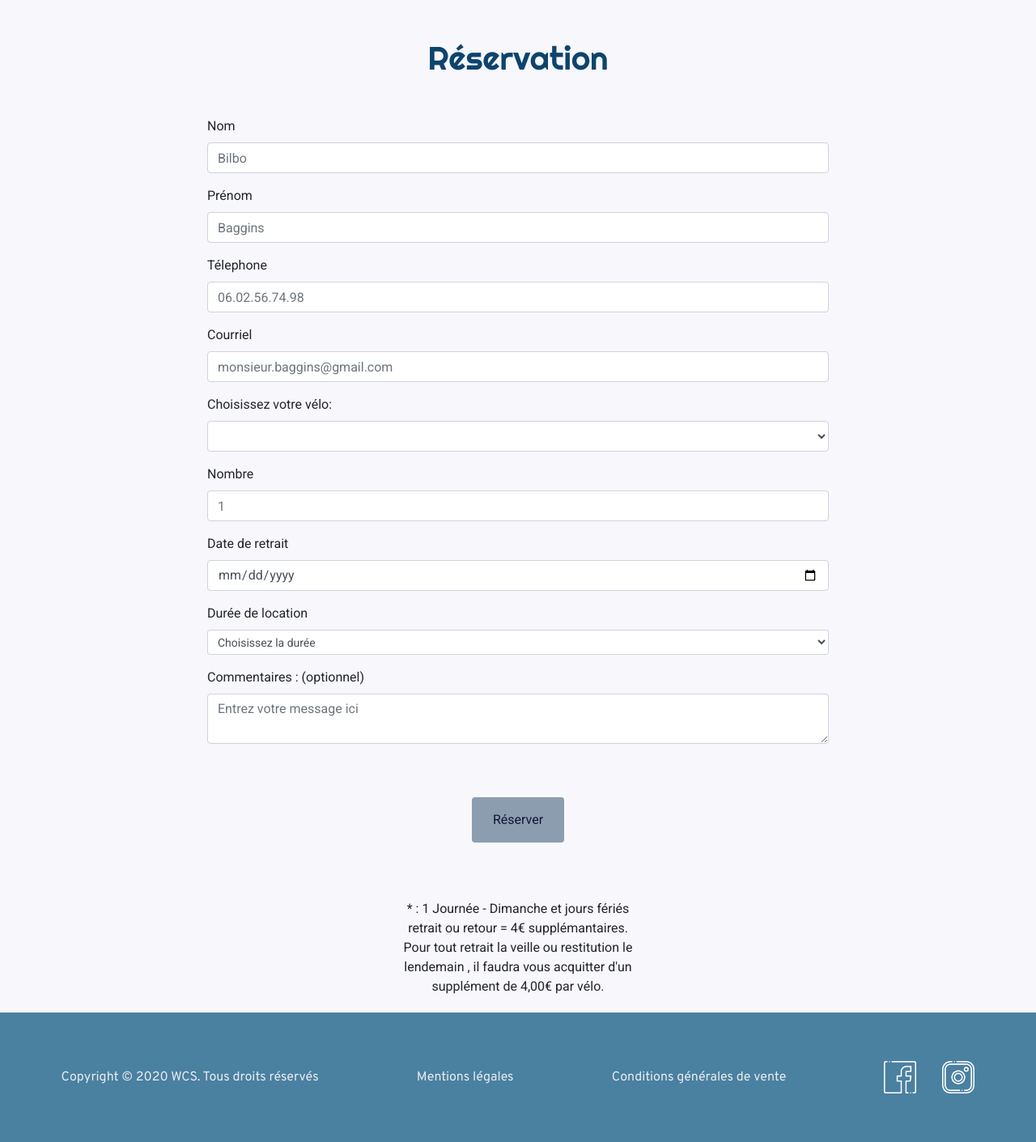
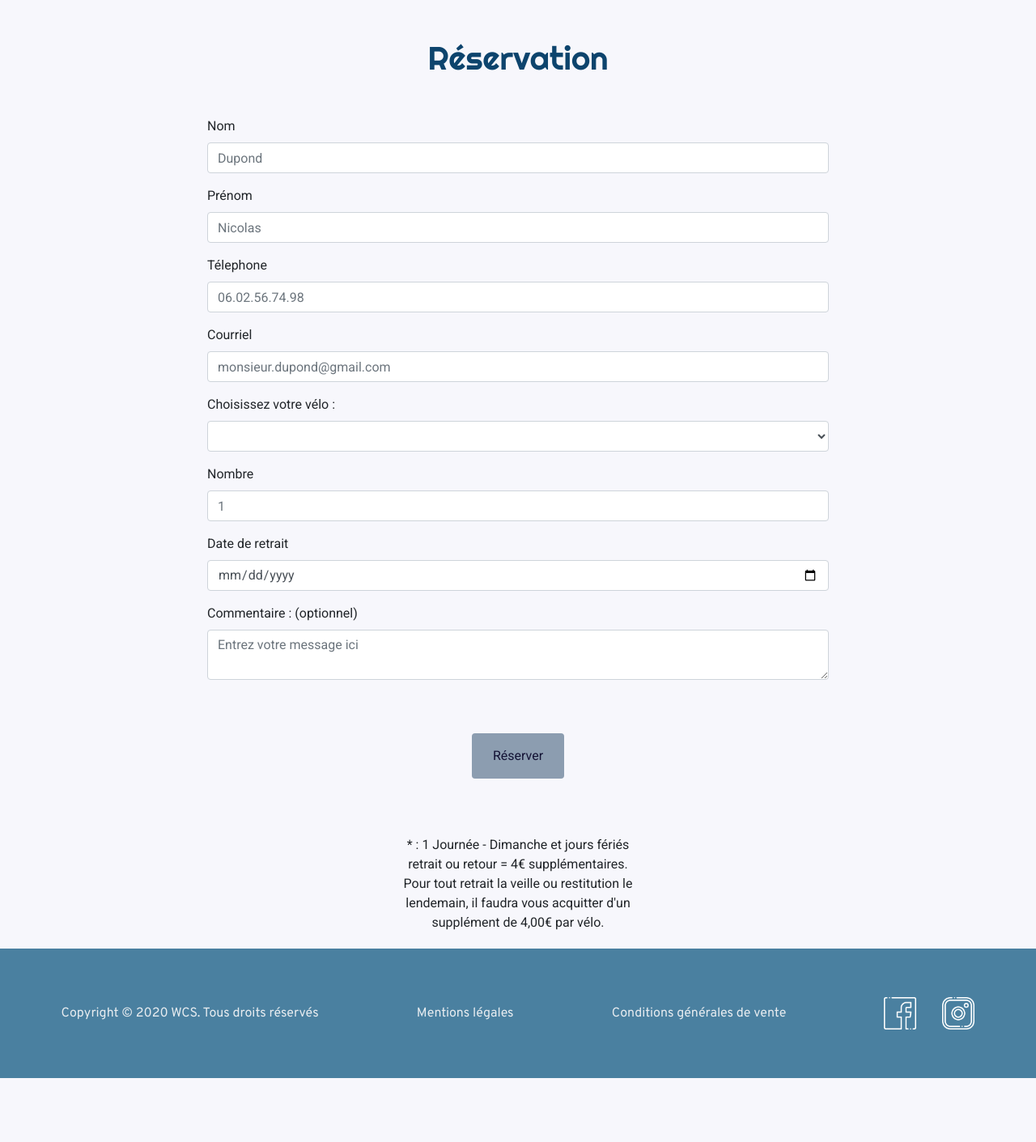
Before and after one commit to WildCodeSchool/orleans-php-202009-project-dfj-location, a PHP site: template src/View/Reservation/reservation.html.twig in a window 1280 px wide. Shown: the part 80-1491 px from the top of the page at 81% size. After the commit the page ends 1412 px from the top, so only its background shows below. Run offline with PHP 8.4, Linux system fonts and the light colour scheme; the template is opened without the code that fills it, so the values that code supplies are empty; some libraries are stand-ins or nearby versions.

Commit message:
made corrections

```diff
--- a/src/Model/ReservationManager.php
+++ b/src/Model/ReservationManager.php
@@ -5,7 +5,6 @@ namespace App\Model;
 class ReservationManager extends AbstractManager
 {
     public const TABLE = 'reservation';
-
 
     public function insert(array $data): int
     {
@@ -26,6 +25,7 @@ class ReservationManager extends AbstractManager
             return (int)$this->pdo->lastInsertId();
         }
     }
+
     public function selectAll(): array
     {
         return parent::selectAll();
--- a/src/View/Reservation/reservation.html.twig
+++ b/src/View/Reservation/reservation.html.twig
@@ -1,5 +1,4 @@
 {% extends 'layout.html.twig' %}
-
 
 {% block title %}
     {{ parent() }} | Reservation
@@ -8,7 +7,6 @@
 {% block stylesheet %}
     <link rel="stylesheet" href="/assets/css/form.css">
 {% endblock %}
-
 
 {% block content %}
     <a id="return"></a>
@@ -25,11 +23,11 @@
 <form action="" method="POST">
     <div class="form-group">
         <label for="lastname">Nom</label>
-        <input class="form-control" type="text" name="lastname" id="lastname" placeholder="Bilbo" required value="{{ data.lastname }}">
+        <input class="form-control" type="text" name="lastname" id="lastname" placeholder="Dupond" required value="{{ data.lastname }}">
     </div>
     <div class="form-group">
         <label for="firstname">Prénom</label>
-        <input class="form-control" type="text" name="firstname" id="firstname" placeholder="Baggins" required value="{{ data.firstname }}">
+        <input class="form-control" type="text" name="firstname" id="firstname" placeholder="Nicolas" required value="{{ data.firstname }}">
     </div>
     <div class="form-group">
         <label for="tel">Télephone</label>
@@ -37,10 +35,10 @@
     </div>
     <div class="form-group">
         <label for="email">Courriel</label>
-        <input class="form-control" type="email" name="email" id="email" placeholder="monsieur.baggins@gmail.com" required value="{{ data.email }}">
+        <input class="form-control" type="email" name="email" id="email" placeholder="monsieur.dupond@gmail.com" required value="{{ data.email }}">
     </div>
     <div class="form-group">
-        <label for="bike">Choisissez votre vélo:</label>
+        <label for="bike">Choisissez votre vélo :</label>
         <select class="form-control" id="bike" name="bike">
             {% for bike in bikes %}
             <option {{ data.bike == bike.id ? 'selected'}} value="{{ bike.id }}">{{ bike.model }} ---  {{ bike.name }}</option>
@@ -56,66 +54,14 @@
         <input class="form-control" type="date" name="date" id="date" placeholder="19/10/2020" required>
     </div>
     <div class="form-group">
-        <label for="last">Durée de location</label>
-        <select class="form-control form-control-sm" name="last" id="last" required>
-            <optgroup label="Adulte VTT ou VTC">
-                <option value="">Choisissez la durée</option>
-                <option value="1/2 Journée">1/2 Journée (15,00€) </option>
-                <option value="1 Journée*">1 Journée* (17,00€) </option>
-                <option value="2 Jours">2 Jours (26,00€) </option>
-                <option value="3 Jours">3 Jours (34,00€) </option>
-                <option value="4 Jours">4 Jours (42,00€) </option>
-                <option value="5 Jours">5 Jours (49,00€) </option>
-                <option value="6 Jours">6 Jours (58,00€) </option>
-                <option value="1 Semaine">1 Semaine (66,00€) </option>
-                <option value="2 Semaines">2 Semaines (136,00€) </option>
-                <option value="Jour supplemantaire">Jour supplemantaire (10,00€) </option>
-            </optgroup>
-            <optgroup label="Enfant (max 20 pouces) VTT ou VTC">
-                <option value="1/2 Journée">1/2 Journée (12,00€) </option>
-                <option value="1 Journée*">1 Journée* (15,00€) </option>
-                <option value="2 Jours">2 Jours (22,00€) </option>
-                <option value="3 Jours">3 Jours (26,00€) </option>
-                <option value="4 Jours">4 Jours (31,00€) </option>
-                <option value="5 Jours">5 Jours (36,00€) </option>
-                <option value="6 Jours">6 Jours (41,00€) </option>
-                <option value="1 Semaine">1 Semaine (45,00€) </option>
-                <option value="2 Semaines">2 Semaines (94,00€) </option>
-                <option value="Jour supplemantaire">Jour supplemantaire (5,00€) </option>
-            </optgroup>
-            <optgroup label="Adulte Tandem">
-                <option value="1 Journée*">1 Journée* (29,00€) </option>
-                <option value="2 Jours">2 Jours (48,00€) </option>
-                <option value="3 Jours">3 Jours (58,00€) </option>
-                <option value="4 Jours">4 Jours (68,00€) </option>
-                <option value="5 Jours">5 Jours (78,00€) </option>
-                <option value="6 Jours">6 Jours (88,00€) </option>
-                <option value="1 Semaine">1 Semaine (98,00€) </option>
-                <option value="Jour supplemantaire">Jour supplemantaire (10,00€) </option>
-            </optgroup>
-            <optgroup label="Adulte Vélo électrique">
-                <option value="1/2 Journée*">1/2 Journée* (20,00€) </option>
-                <option value="1 Jours">1 Jours (30,00€) </option>
-                <option value="2 Jours">2 Jours (47,00€) </option>
-                <option value="3 Jours">3 Jours (65,00€) </option>
-                <option value="4 Jours">4 Jours (85,00€) </option>
-                <option value="5 Jours">5 Jours (105,00€) </option>
-                <option value="6 Jours">6 Jours (123,00€) </option>
-                <option value="1 Semaine">1 Semaine (142,00€) </option>
-                <option value="Jour supplemantaire">Jour supplemantaire (10,00€) </option>
-            </optgroup>
-        </select>
-    </div>
-    <div class="form-group">
-        <label for="message">Commentaires : (optionnel)</label>
+        <label for="message">Commentaire : (optionnel)</label>
         <textarea class="form-control" id="message" name="message" placeholder="Entrez votre message ici">{{ data.message }}</textarea>
     </div>
-
     <button class="btn" id="submit">Réserver</button>
 </form>
 <div class="info-form">
-    <p class="form-star">* : 1 Journée - Dimanche et jours fériés retrait ou retour = 4€ supplémantaires.
-        Pour tout retrait la veille ou restitution le lendemain , il faudra vous acquitter
+    <p class="form-star">* : 1 Journée - Dimanche et jours fériés retrait ou retour = 4€ supplémentaires.
+        Pour tout retrait la veille ou restitution le lendemain, il faudra vous acquitter
         d'un supplément de 4,00€ par vélo. </p>
 </div>
 {% endblock %}
--- a/src/View/Reservation/thanks.html.twig
+++ b/src/View/Reservation/thanks.html.twig
@@ -2,7 +2,7 @@
 
 
 {% block title %}
-    {{ parent() }} | Merci pour votre reservation
+    {{ parent() }} | Merci pour votre réservation
 {% endblock %}
 {% block stylesheet %}
     <link rel="stylesheet" href="/assets/css/form.css">
@@ -19,7 +19,7 @@
                     <div class="card-body">
                         <h5 class="card-title">Merci</h5>
                         <p class="card-text">Bonjour {{ data.firstname_visitor }} {{ data.lastname_visitor }}, toute l'équipe de DFJ Location vous remercie d'avoir
-                            réservé votre vélo chez nous, pour une durée de {{ data.duration }}. Nous vous recontacterons dans les plus brefs
+                            réservé votre vélo chez nous. Nous vous recontacterons à l'adresse "{{ data.email }}" dans les plus brefs
                             délais pour valider votre réservation.</p>
                         <a id="link" href="../../Home/index/" class="btn btn-info">Retour</a>
                     </div>
```
